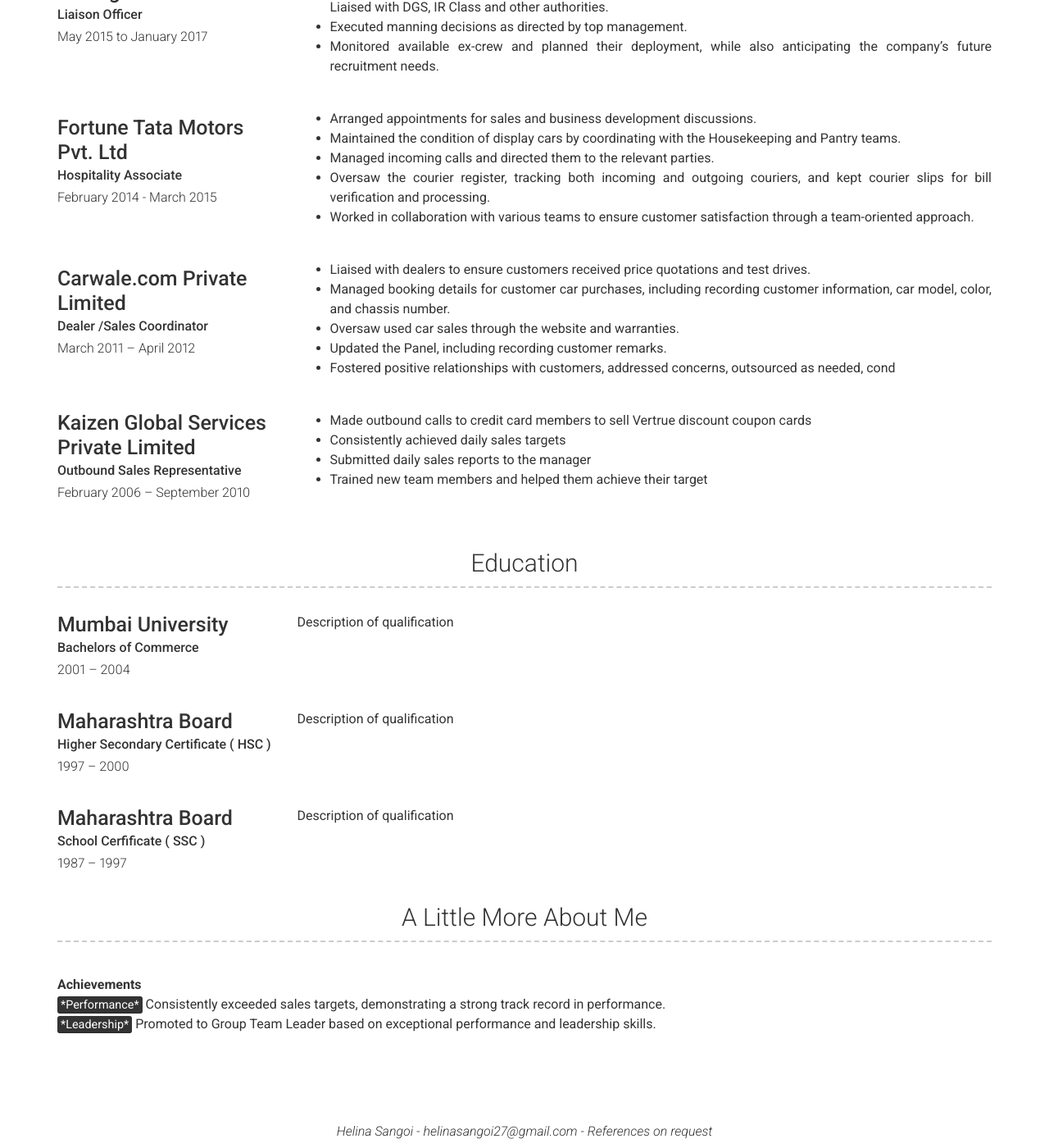
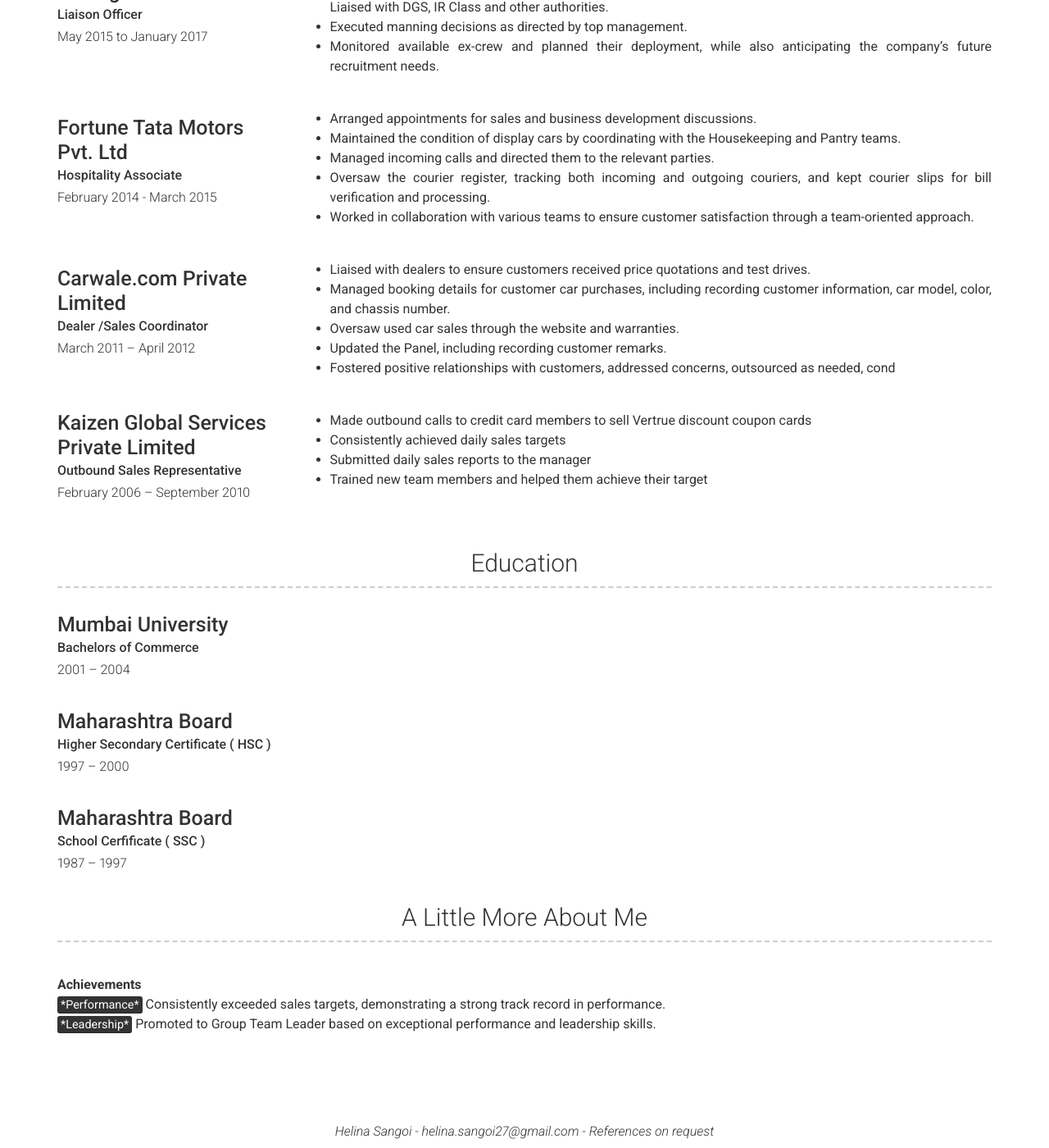
Before and after one commit to helinasangoi/myresume, a Jekyll site: the page built from index.md, in a window 1280 px wide and 1400 px high, scrolled down 1791 px. Shown: the whole window at 82% size. Built offline with Jekyll 4.4.1, drawn with Linux system fonts in a browser that asks for light colours; nearby versions of some CDN libraries; part of the change alters nothing that is shown; some of the changed text lies outside the part shown.

Commit message:
Update _config.yml

```diff
--- a/_config.yml
+++ b/_config.yml
@@ -8,7 +8,7 @@ version: 2
 # Personal info
 name: Helina Sangoi
 title: Admin
-email: helinasangoi27@gmail.com
+email: helina.sangoi27@gmail.com
 # email_title: Email (Email title override)
 phone: 7021238887
 # phone_title: Phone (Phone title override)
@@ -214,24 +214,24 @@ content:
         caption: 2001 – 2004
 #        quote: >
 #          Short institution or course description (optional)
-        description: | # this will include new lines to allow paragraphs
-          Description of qualification
+#        description: | # this will include new lines to allow paragraphs
+#          Description of qualification
       - layout: top-left
         title: Maharashtra Board
         sub_title: Higher Secondary Certificate ( HSC )
         caption: 1997 – 2000
 #        quote: >
 #          Short institution or course description (optional)
-        description: | # this will include new lines to allow paragraphs
-          Description of qualification
+#        description: | # this will include new lines to allow paragraphs
+#          Description of qualification
       - layout: top-left
         title: Maharashtra Board
         sub_title: School Cerfificate ( SSC )
         caption: 1987 – 1997
 #        quote: >
 #          Short institution or course description (optional)
-        description: | # this will include new lines to allow paragraphs
-          Description of qualification
+#        description: | # this will include new lines to allow paragraphs
+#          Description of qualification
   - title: A Little More About Me
     layout: text
     content: | # this will include new lines to allow paragraphs
```
